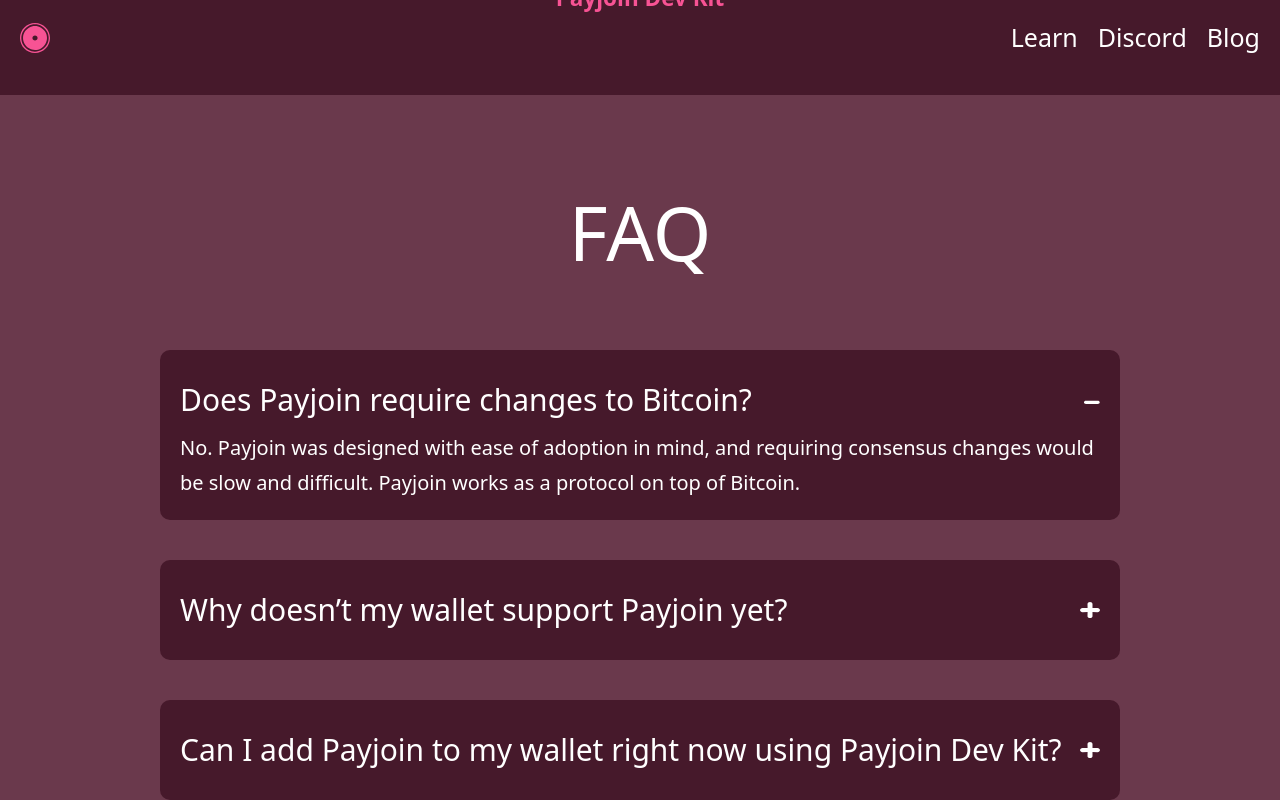
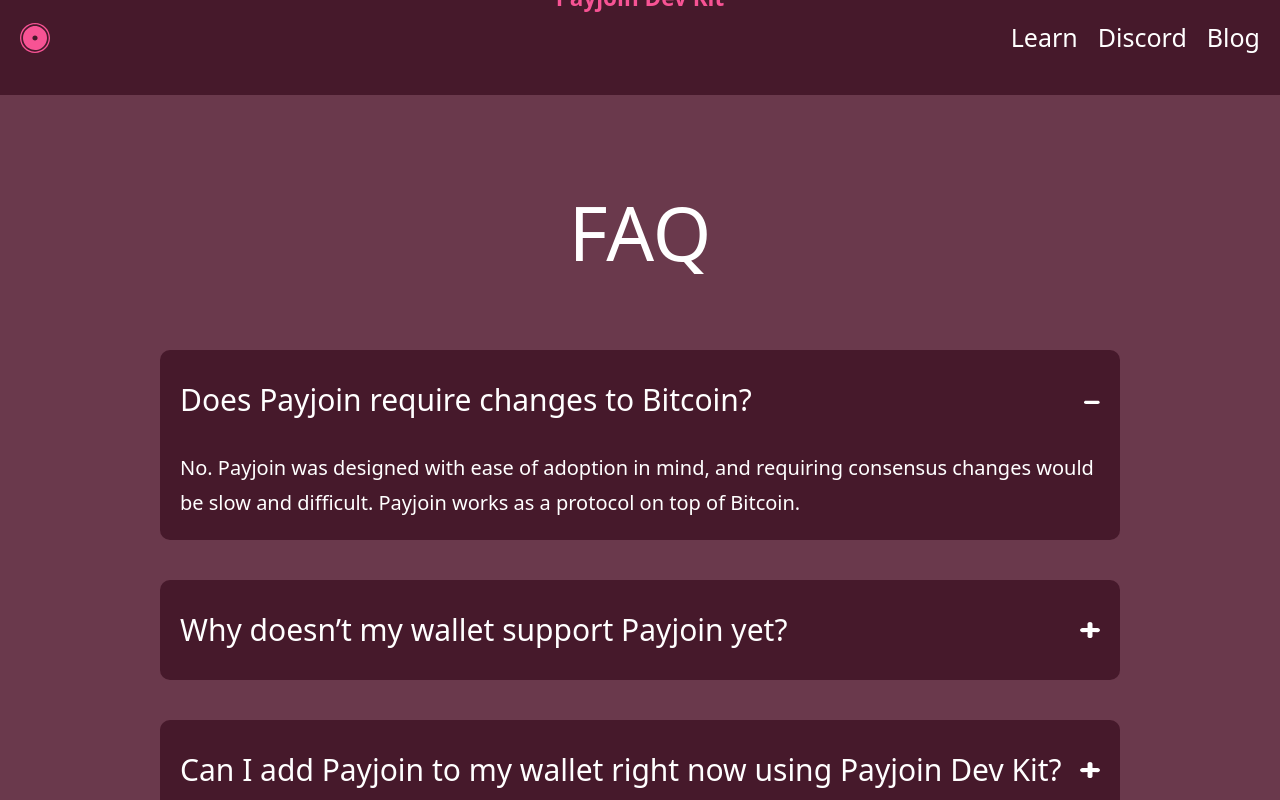
Before and after one commit to payjoin/payjoin.org, a SvelteKit app: page / in a window 1280 px wide. Both pictures are taken after a click on the element "Does Payjoin require changes to Bitcoin?". Shown: the part 4355-5155 px from the top of the page. Built offline with nearby package versions, Linux system fonts and the light colour scheme.

Commit message:
Add line break after faq heading

```diff
--- a/src/routes/+page.svelte
+++ b/src/routes/+page.svelte
@@ -161,7 +161,9 @@ If there is a wallet you’d like to see adopt payjoin or you are a wallet devel
 						<H3>{question}</H3>
 						<Icon name={open ? 'minus' : 'plus'} class="text-white  w-6 sm:w-4" />
 					</div>
-					<span class={open ? '' : 'hidden'}>{answer}</span>
+					<div class={open ? 'mt-4' : 'hidden'}>
+						<span>{answer}</span>
+					</div>
 				</span>
 			</Card>
 		{/each}
```
